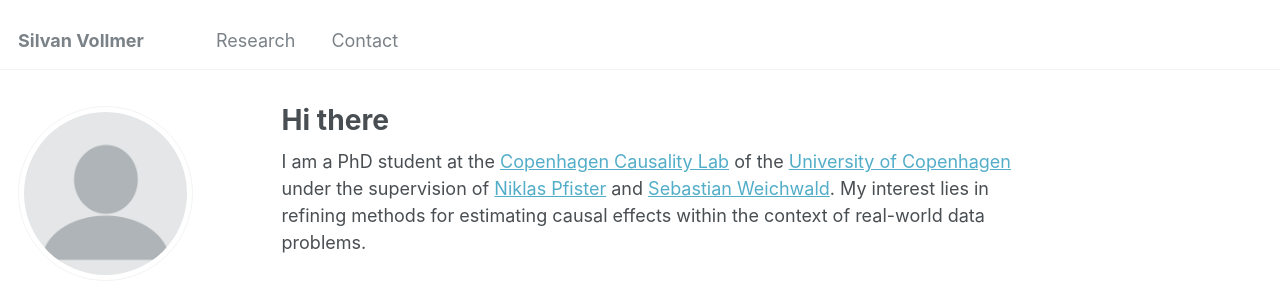
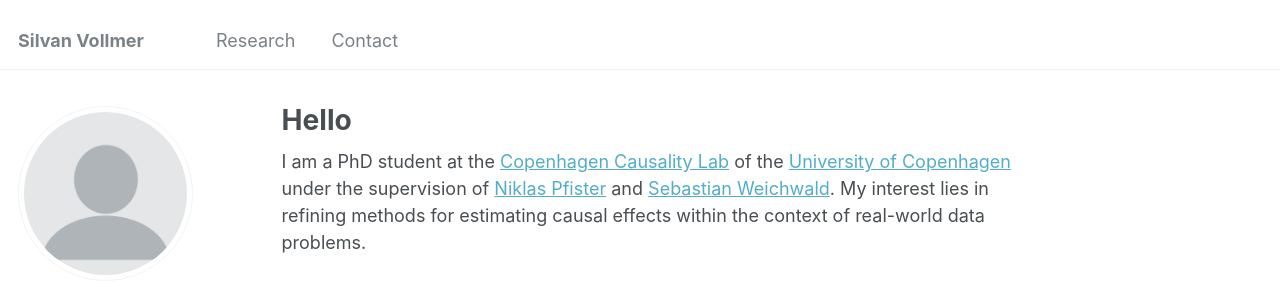
Before and after one commit to silvanvollmer/silvanvollmer.github.io, a Jekyll site: the page built from _pages/about.md, in a window 1280 px wide. Shown: the top 293 px of the page. Built offline with Jekyll 4.4.1, drawn with Linux system fonts in a browser that asks for light colours; some web fonts are replaced.

Commit message:
Update about.md

```diff
--- a/_pages/about.md
+++ b/_pages/about.md
@@ -1,6 +1,6 @@
 ---
 permalink: /
-title: "Hi there"
+title: "Hello"
 author_profile: true
 redirect_from:
   - /about/
```
